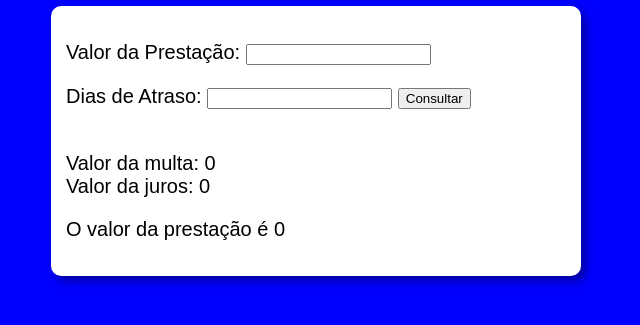
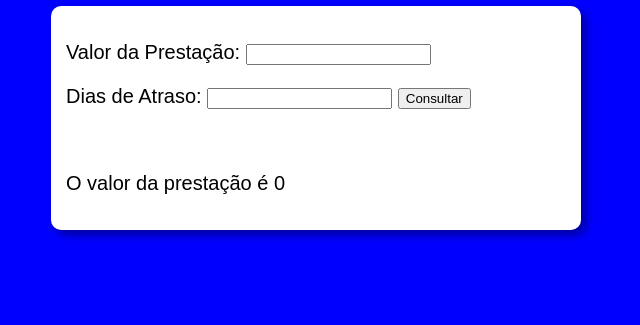
Before and after one commit to Manoel-DJS/JavaScript, a plain HTML site: page Exercício/ExerciciosFuncoes/ex07.html in a window 1280 px wide. Both pictures are taken after a click on the button "Consultar". Shown: the part 93-418 px from the top of the page, without its empty margins (324-964 px from the left). Drawn offline with Linux system fonts and the light colour scheme.

Commit message:
Update ex07.html
Farei mais alterações depois

```diff
--- a/Exercício/ExerciciosFuncoes/ex07.html
+++ b/Exercício/ExerciciosFuncoes/ex07.html
@@ -50,13 +50,15 @@
     </section>
 
     <script>
+
+        /*
         function valorPagamento(){
             let pre = window.document.getElementById('txtpre')
             let dia = window.document.getElementById('txtdia')
             let res = window.document.querySelector('div#res')
             var tdia = Number(dia.value)
             let multa = Number((pre.value / 100)*3)
-            let juros = Number((pre.value / 1000)*tdia)
+            let juros = Number((pre.value / 1000) * Number(dia.value))
             let valorfinal = 0
             res.innerHTML = '<br>'
             res.innerHTML += `Valor da multa: ${multa}<br>`
@@ -69,6 +71,34 @@
 
             }
         }
+        */
+
+
+        function valorPagamento(){
+            let pre = window.document.getElementById('txtpre')
+            let dia = window.document.getElementById('txtdia')
+            let res = window.document.querySelector('div#res')
+            vprestacao = Number(pre.value)
+            vdia = Number(dia.value)
+
+            let multa = (vprestacao/100) * 3
+            let juros = (vprestacao/1000) * vdia
+            let valorfinal = 0
+            res.innerHTML = '<br>'
+
+            if(dia.value <= 0){
+                res.innerHTML += `<p>O valor da prestação é ${Number(pre.value)}</p>`
+            } else if(dia.value >= 1){
+                valorfinal = (Number(pre.value) + multa) + juros
+                res.innerHTML += `Valor da multa: ${multa}<br>`
+                res.innerHTML += `Valor da juros: ${juros}<br>`
+                res.innerHTML += `Valor final com os atrasos: ${valorfinal}`
+
+            }
+
+        }
+
+
     </script>
 
 </body>
```
